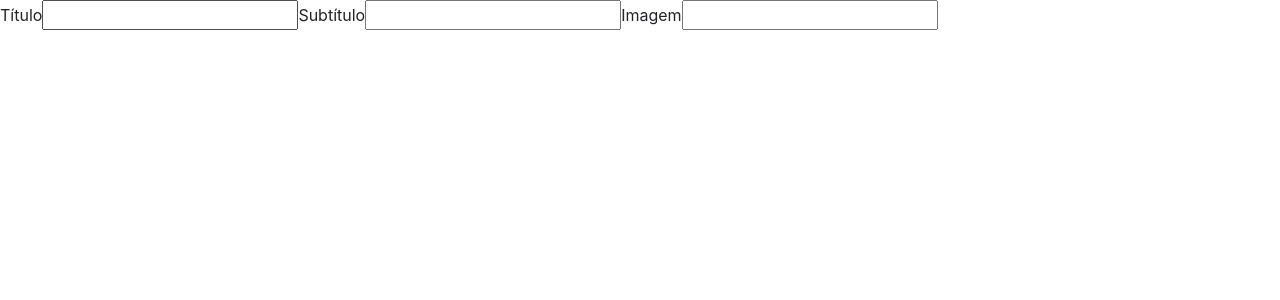
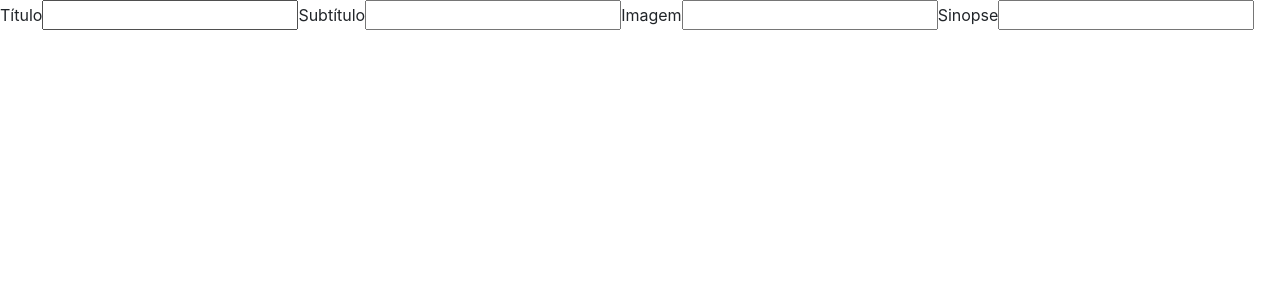
Before and after one commit to MuriloGon/projects-at-trybe, a React (Create React App) app: page / in a window 1280 px wide. Shown: the top 300 px of the page. Built offline with nearby package versions, Linux system fonts and the light colour scheme.

Commit message:
feat(req11): 🚀 render story textarea in <MovieCard/>
Render a textarea inside the form in <AddMovie /> to get the synopsis of the new movie

```diff
--- a/src/components/AddMovie.tsx
+++ b/src/components/AddMovie.tsx
@@ -12,7 +12,7 @@ export class AddMovie extends Component<IProp, IMovie> {
       subtitle: '',
       imagePath: '',
       rating: 0,
-      storyline: 'action',
+      storyline: '',
     }
   }
 
@@ -33,8 +33,15 @@ export class AddMovie extends Component<IProp, IMovie> {
     this.setState({ imagePath: value });
   }
 
+  readonly handleHistorylineInput = (
+    e: React.ChangeEvent<HTMLInputElement | HTMLTextAreaElement>): void => {
+    const value = e.target.value
+    this.setState({ storyline: value });
+  }
+
+
   render(): JSX.Element {
-    const { title, subtitle, imagePath } = this.state;
+    const { title, subtitle, imagePath, storyline } = this.state;
     return (
       <form data-testid="add-movie-form">
         <label data-testid="title-input-label">
@@ -51,6 +58,11 @@ export class AddMovie extends Component<IProp, IMovie> {
           Imagem
           <input type="text" value={imagePath} data-testid="image-input" onChange={this.handleImgPathInput} />
         </label>
+
+        <label data-testid="storyline-input-label">
+          Sinopse
+          <input type="text" value={storyline} data-testid="storyline-input" onChange={this.handleHistorylineInput} />
+        </label>
       </form>
     );
   }
```
